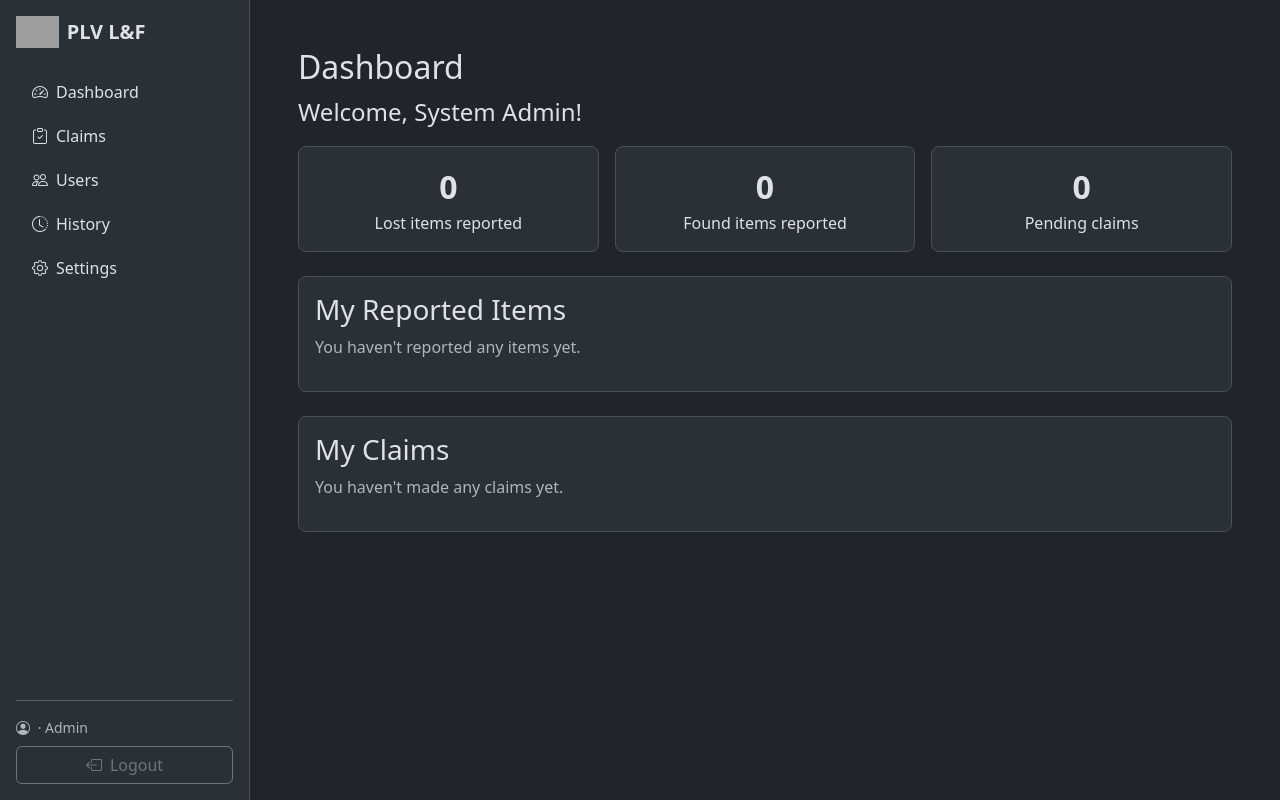
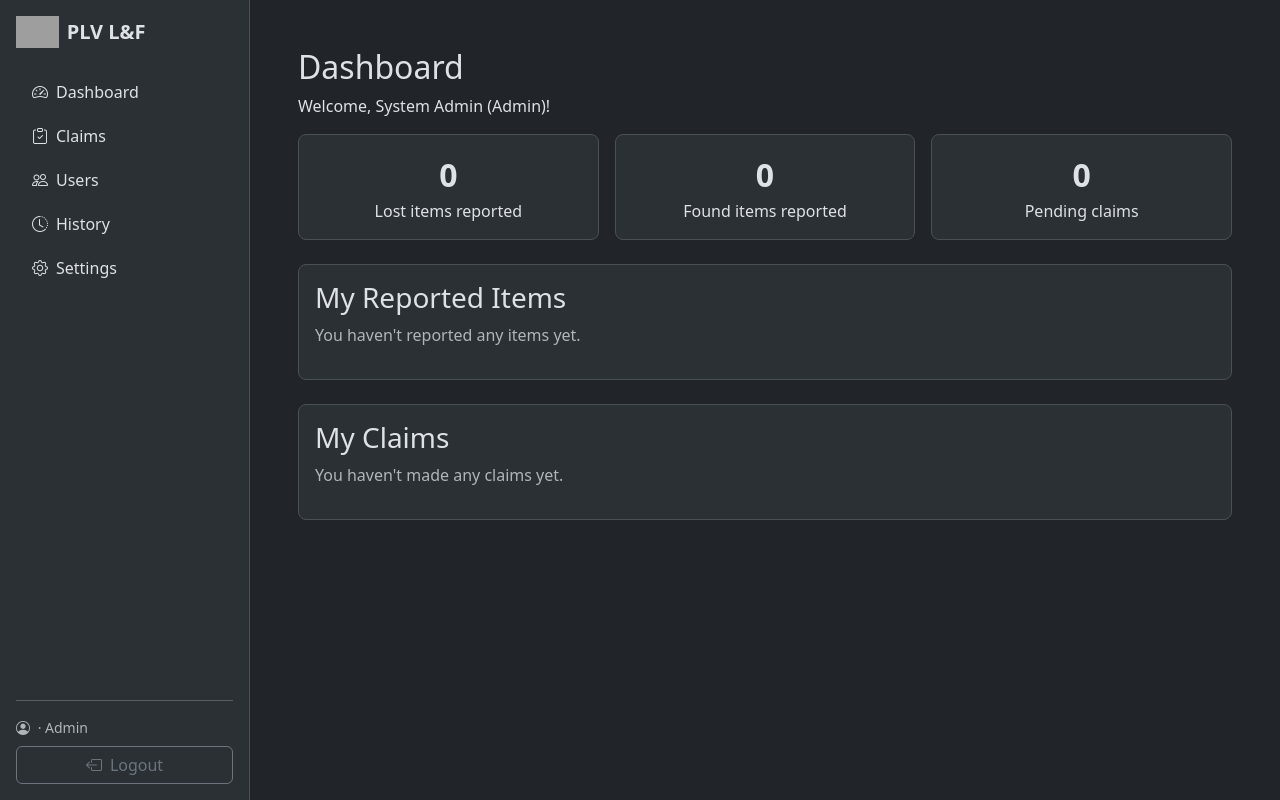
Before and after one commit to solum-magus/Lost-and-Found-System, a Flask app: page /dashboard in a window 1280 px wide. Run offline with Flask 3, Linux system fonts and the light colour scheme; a user stored in the database is signed in; data that the repository does not hold is empty; grey boxes are pictures that could not be loaded.

Commit message:
Update dashboard.html

```diff
--- a/templates/user/dashboard.html
+++ b/templates/user/dashboard.html
@@ -3,7 +3,7 @@
 
 {% block content %}
 <h2>Dashboard</h2>
-<p style="font-size: 1.5rem;">Welcome, {{ full_name }}!</p>
+<p>Welcome, {{ full_name }} ({{ role }})!</p>
 
 <div class="dash-cards">
     <div class="dash-card">
```
